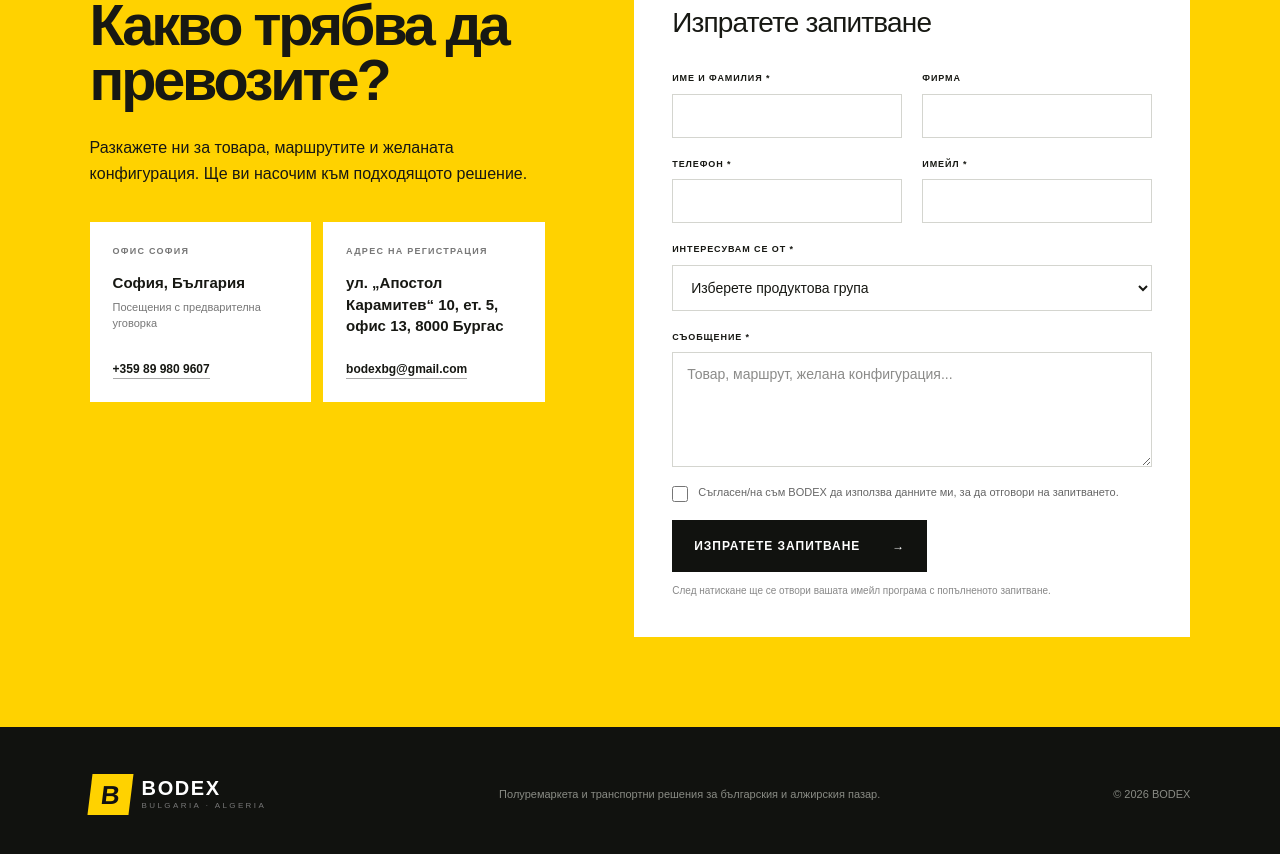
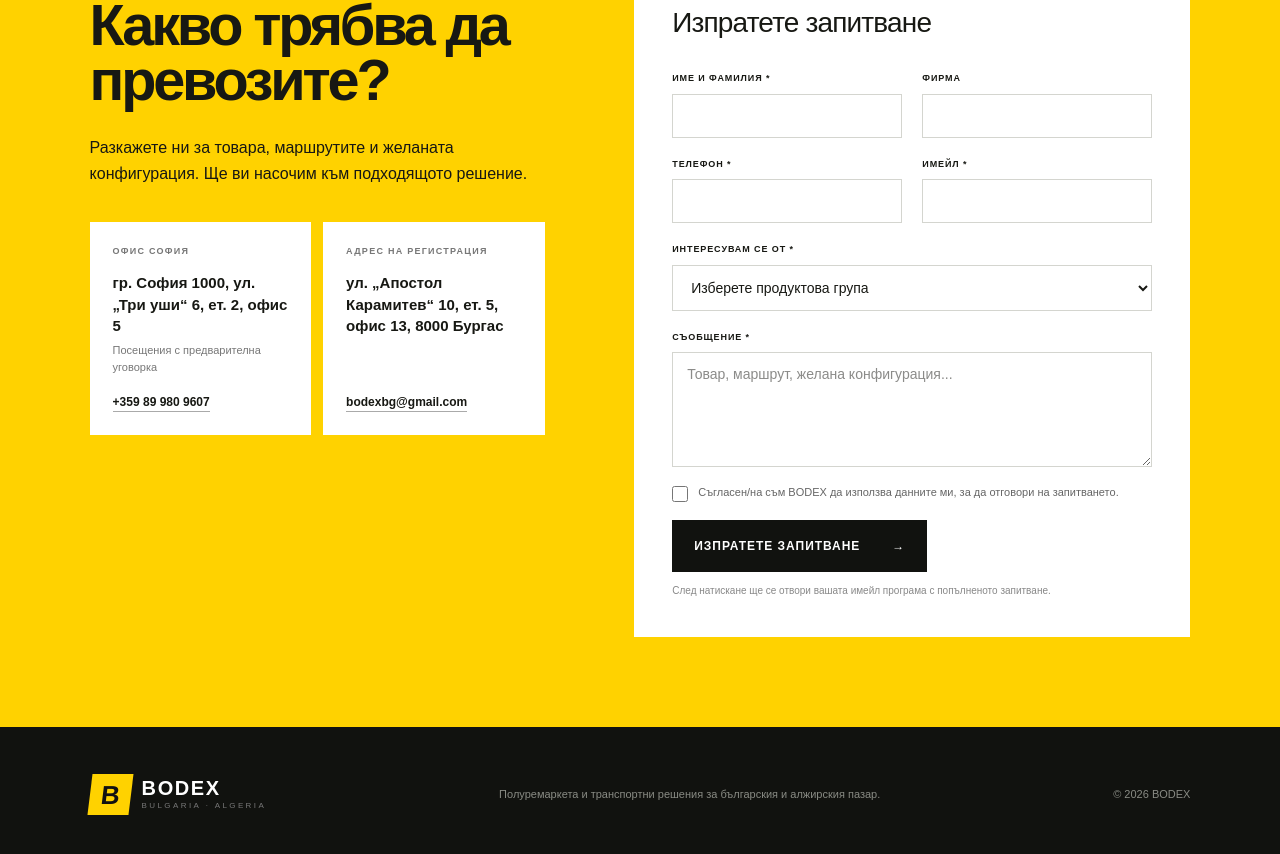
Before and after one commit to bodexbg-a11y/bodexremarket, a Next.js app: page / in a window 1280 px wide. Shown: the part 4889-5743 px from the top of the page. Built offline with nearby package versions, Linux system fonts and the light colour scheme.

Commit message:
Update Sofia office address

```diff
--- a/app/page.tsx
+++ b/app/page.tsx
@@ -213,7 +213,7 @@ const copy = {
     about: ["BODEX започва с ремонт на полуремаркета и се развива до производител с портфолио от около 100 типа превозни средства.", "Производството съчетава модерна машинна база, собствен инженерен опит и гъвкавост при нестандартни транспортни задачи."],
     talk: "Нека поговорим", contactTitle: "Какво трябва да превозите?", contactText: "Разкажете ни за товара, маршрутите и желаната конфигурация. Ще ви насочим към подходящото решение.", send: "Изпратете запитване",
     formTitle: "Изпратете запитване", name: "Име и фамилия", company: "Фирма", phone: "Телефон", email: "Имейл", product: "Интересувам се от", choose: "Изберете продуктова група", message: "Съобщение", messagePlaceholder: "Товар, маршрут, желана конфигурация...", consent: "Съгласен/на съм BODEX да използва данните ми, за да отговори на запитването.", mailNote: "След натискане ще се отвори вашата имейл програма с попълненото запитване.",
-    contacts: "Контакти", sofiaOffice: "Офис София", sofiaAddress: "София, България", appointment: "Посещения с предварителна уговорка", registeredOffice: "Адрес на регистрация", burgasAddress: "ул. „Апостол Карамитев“ 10, ет. 5, офис 13, 8000 Бургас",
+    contacts: "Контакти", sofiaOffice: "Офис София", sofiaAddress: "гр. София 1000, ул. „Три уши“ 6, ет. 2, офис 5", appointment: "Посещения с предварителна уговорка", registeredOffice: "Адрес на регистрация", burgasAddress: "ул. „Апостол Карамитев“ 10, ет. 5, офис 13, 8000 Бургас",
     footer: "Полуремаркета и транспортни решения за българския и алжирския пазар.",
   },
   ar: {
@@ -231,7 +231,7 @@ const copy = {
     about: ["بدأت BODEX بإصلاح نصف المقطورات وتطورت إلى مصنع يقدم نحو 100 نوع من المركبات.", "يجمع الإنتاج بين معدات حديثة وخبرة هندسية ومرونة في تنفيذ مهام النقل غير القياسية."],
     talk: "لنتحدث", contactTitle: "ماذا تريد أن تنقل؟", contactText: "أخبرنا عن الحمولة والمسارات والتجهيز المطلوب، وسنساعدك في اختيار الحل المناسب.", send: "أرسل طلباً",
     formTitle: "أرسل طلباً", name: "الاسم الكامل", company: "الشركة", phone: "رقم الهاتف", email: "البريد الإلكتروني", product: "المنتج المطلوب", choose: "اختر مجموعة المنتجات", message: "الرسالة", messagePlaceholder: "الحمولة، المسار، والتجهيز المطلوب...", consent: "أوافق على استخدام BODEX لبياناتي من أجل الرد على هذا الطلب.", mailNote: "بعد الضغط، سيفتح تطبيق البريد الإلكتروني مع تفاصيل الطلب المكتملة.",
-    contacts: "معلومات الاتصال", sofiaOffice: "مكتب صوفيا", sofiaAddress: "صوفيا، بلغاريا", appointment: "الزيارة بموعد مسبق", registeredOffice: "العنوان المسجل", burgasAddress: "10 شارع أبوستول كاراميتيف، الطابق 5، مكتب 13، 8000 بورغاس",
+    contacts: "معلومات الاتصال", sofiaOffice: "مكتب صوفيا", sofiaAddress: "6 شارع تري أوشي، الطابق 2، مكتب 5، 1000 صوفيا", appointment: "الزيارة بموعد مسبق", registeredOffice: "العنوان المسجل", burgasAddress: "10 شارع أبوستول كاراميتيف، الطابق 5، مكتب 13، 8000 بورغاس",
     footer: "نصف مقطورات وحلول نقل للسوقين البلغاري والجزائري.",
   },
 };
```
